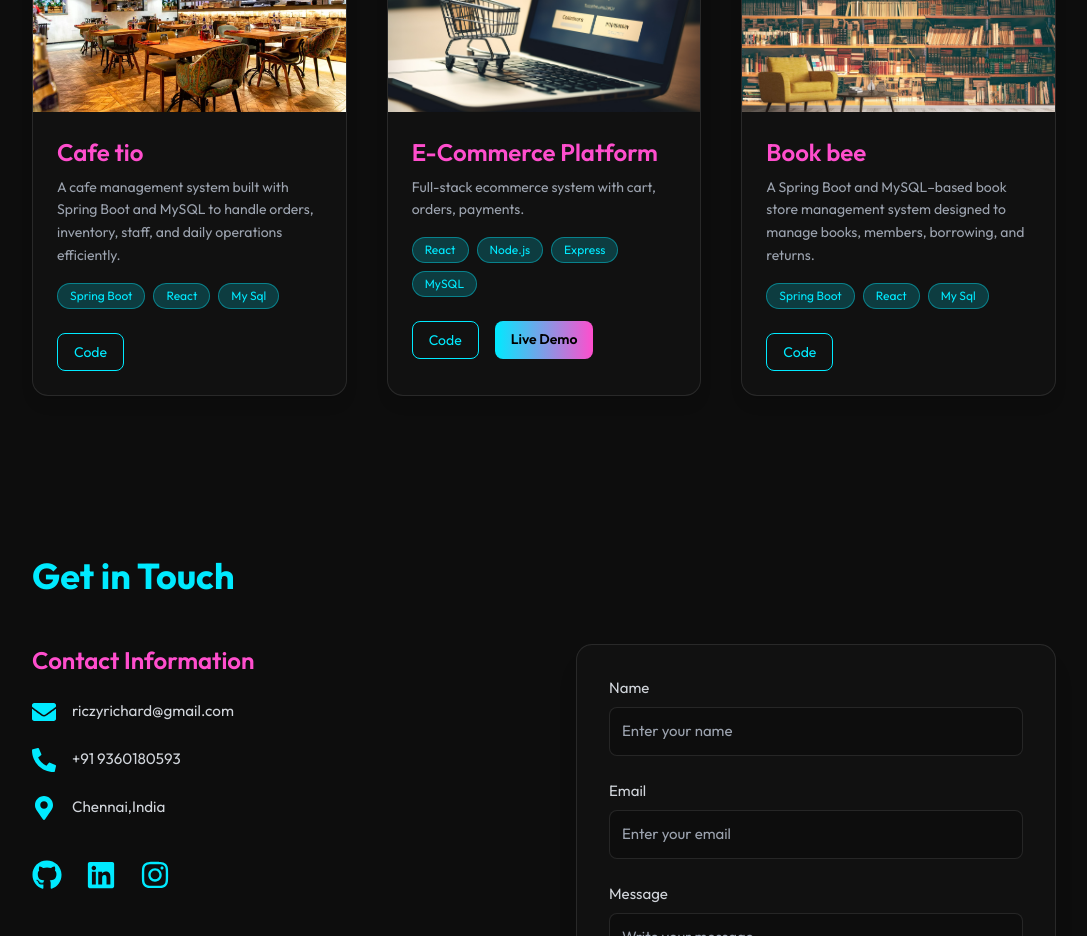
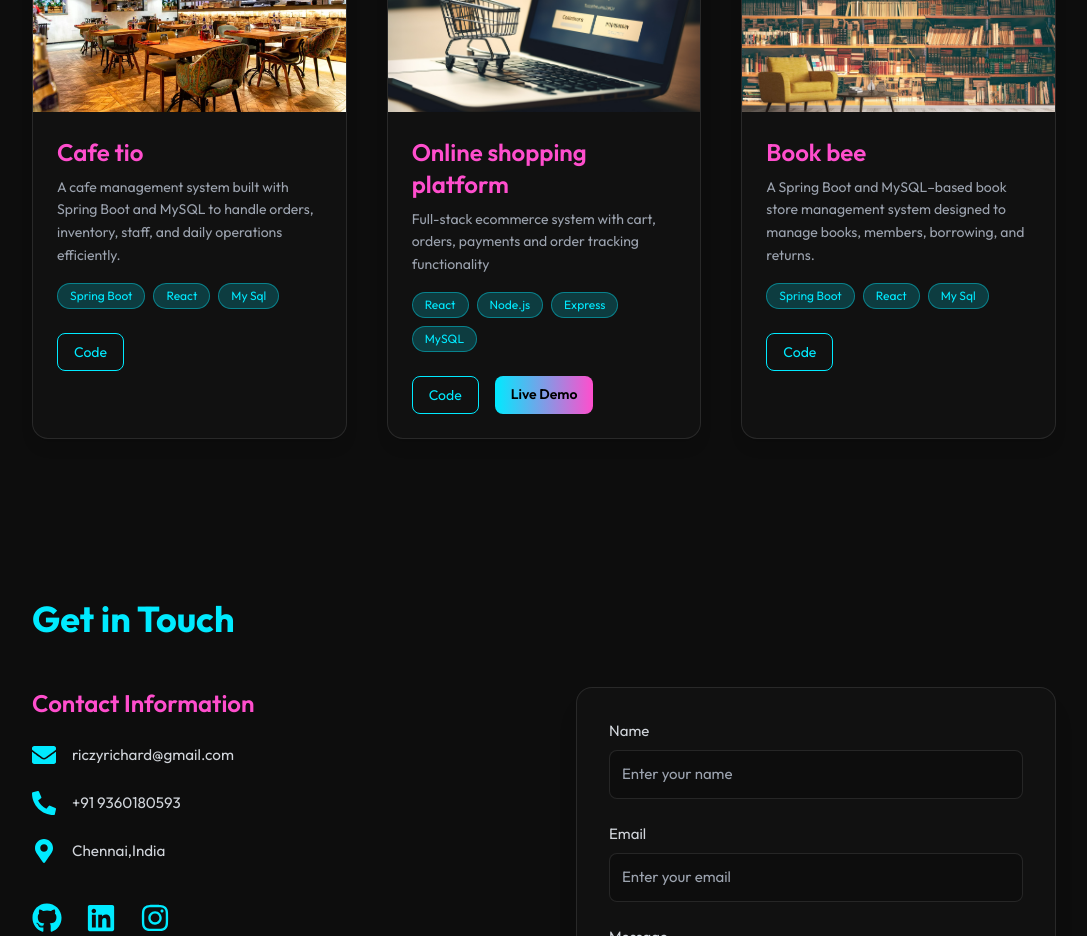
Before and after one commit to RICHARDKALVIN/Richard-Portfolio, a React (Vite) app: page / in a window 1280 px wide. Shown: the part 6720-7656 px from the top of the page, without its empty margins (96-1183 px from the left). Built offline with nearby package versions, Linux system fonts and the light colour scheme.

Commit message:
project updated

```diff
--- a/src/data/projects.js
+++ b/src/data/projects.js
@@ -33,8 +33,8 @@ export const projects = [
 
   },
   {
-    title: "E-Commerce Platform",
-    desc: "Full-stack ecommerce system with cart, orders, payments.",
+    title: "Online shopping platform",
+    desc: "Full-stack ecommerce system with cart, orders, payments and order tracking functionality",
     image: "/projects/x.jpg",
     tech: ["React", "Node.js", "Express", "MySQL"],
     github: "https://github.com/RICHARDKALVIN/Full-stack-ecommerce--AI-powered",
```
